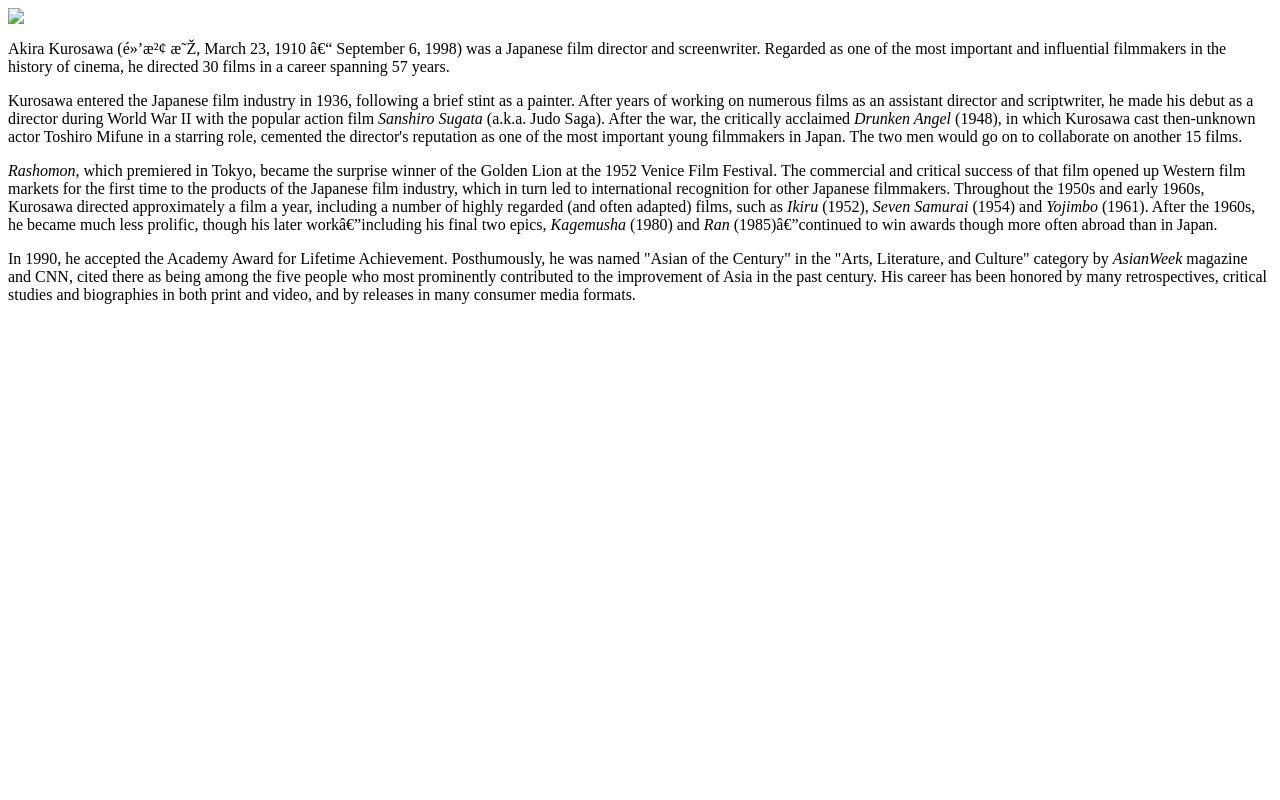
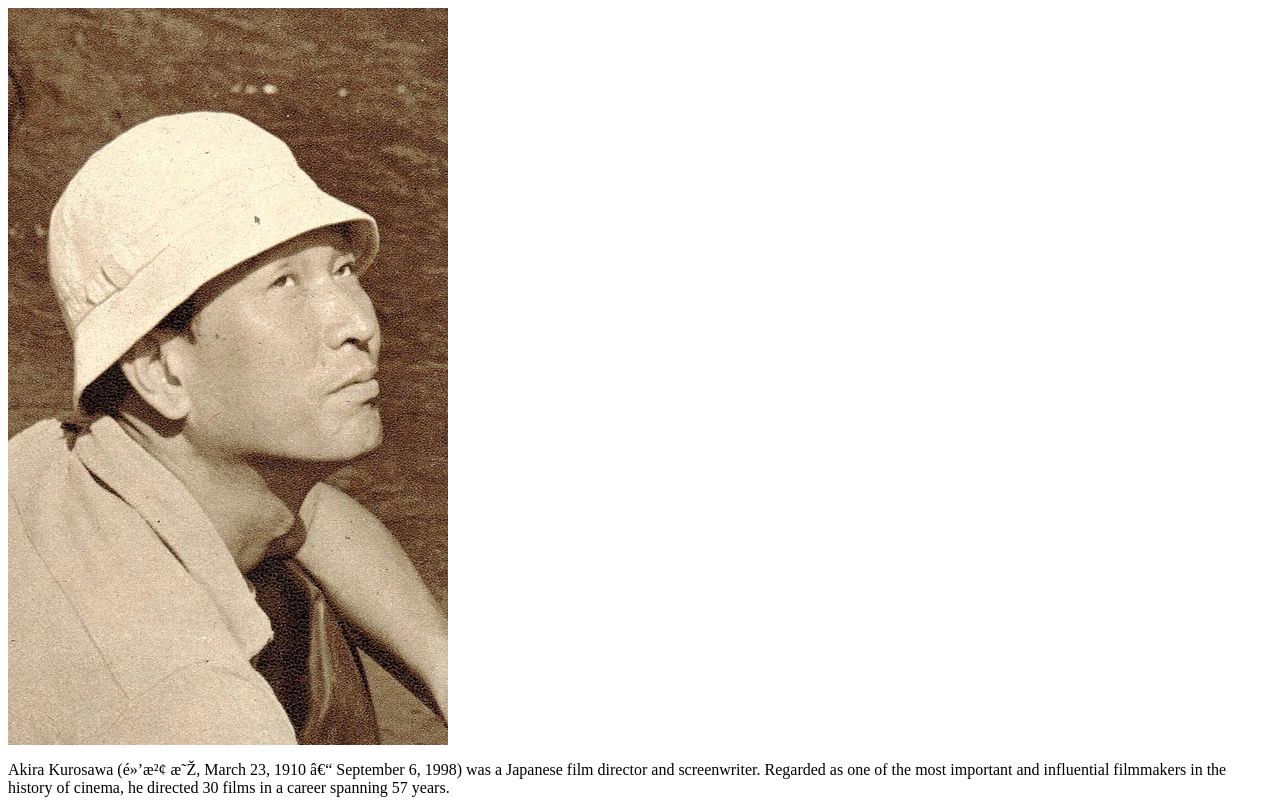
Before and after one commit to stephchergi/akira_kurosawa, a plain HTML site: page index.html in a window 1280 px wide. Shown: the top 800 px of the page. Drawn offline with Linux system fonts and the light colour scheme.

Commit message:
removed slash which was causing image not to load

```diff
--- a/index.html
+++ b/index.html
@@ -7,7 +7,7 @@
 	<meta charset=”utf-8”/>
 	<body>
 
-	<img src="./images/akirakurosawa.jpg/"/>
+	<img src="./images/akirakurosawa.jpg"/>
 	<p>
 	Akira Kurosawa (<span lang="ja-jp">黒沢 明</span>, <time datetime="1910-03-23">March 23, 1910</time> – <time datetime="1998-09-06">September 6, 1998</time>) was a Japanese film director and screenwriter. Regarded as one of the most important and influential filmmakers in the history of cinema, he directed 30 films in a career spanning 57 years.
 	</p>
```
